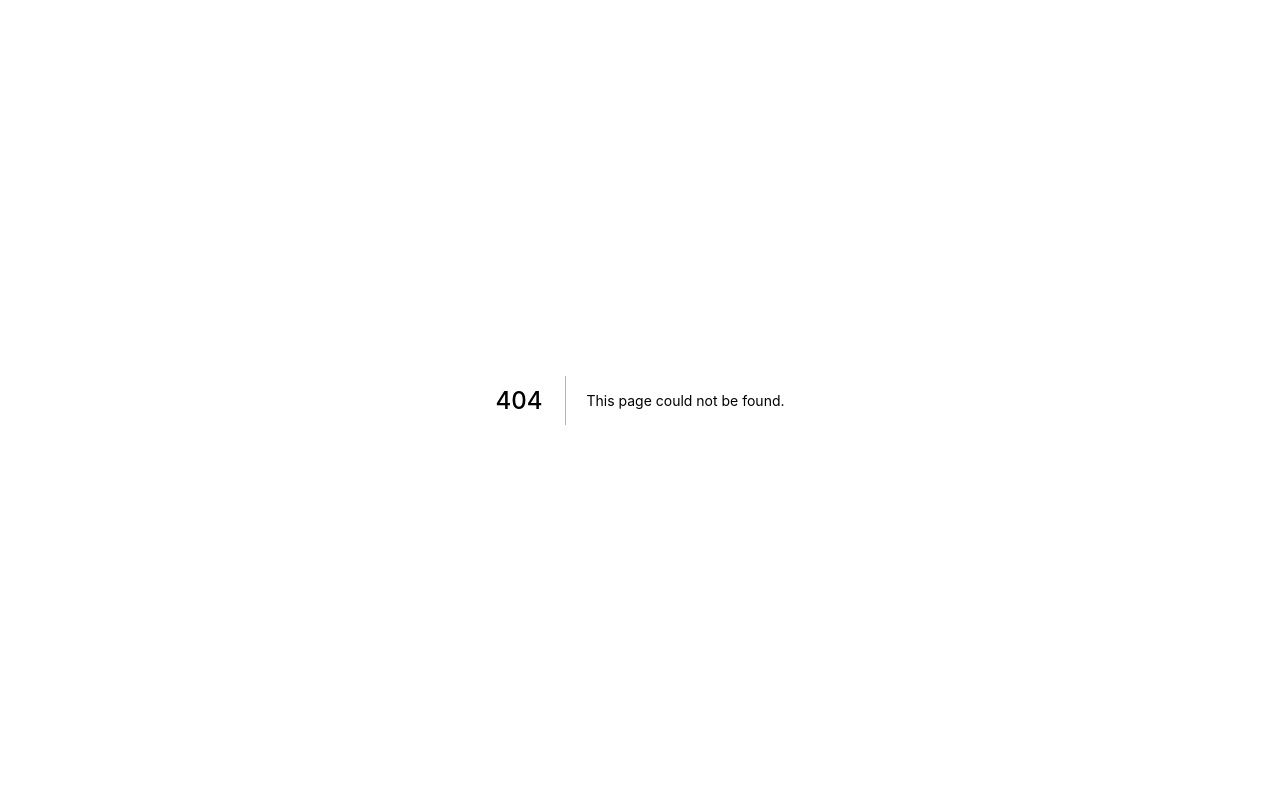
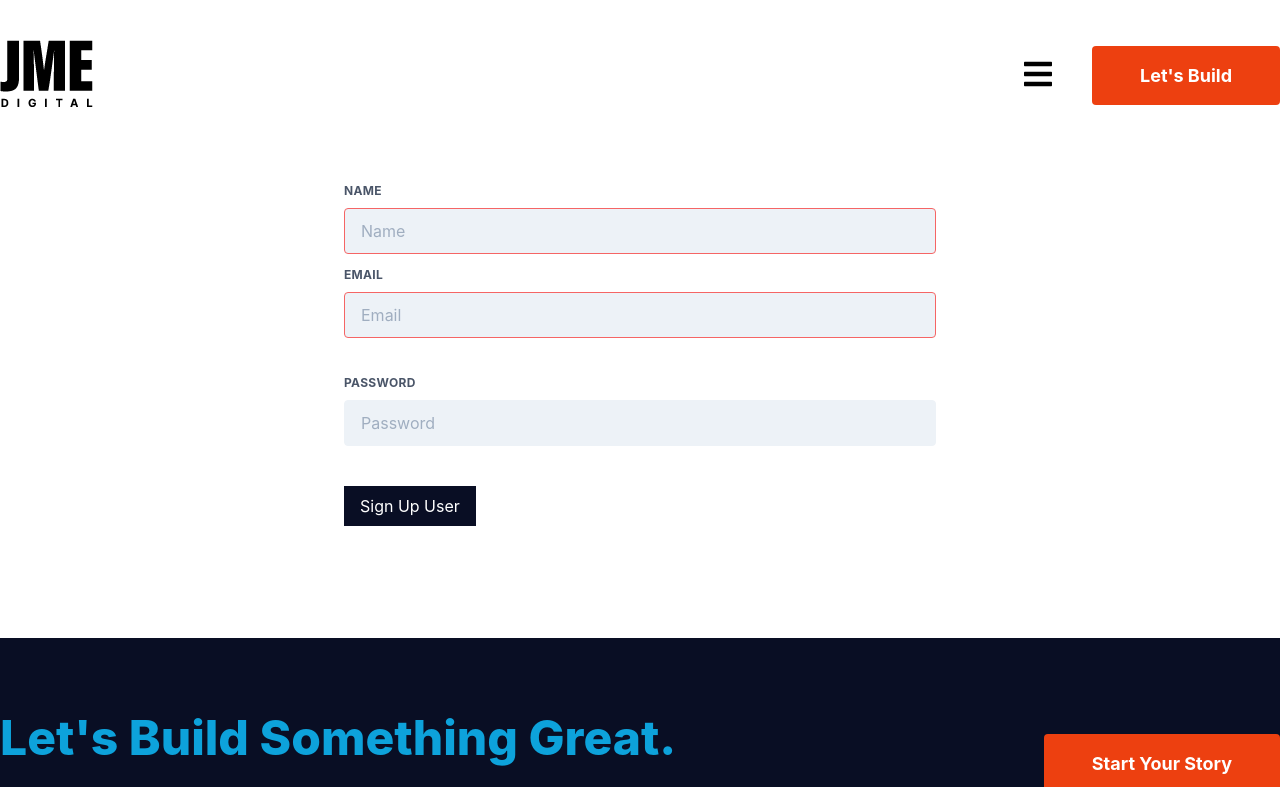
Before and after one commit to jmechristian/jmechristiandigital-next, a Next.js app: page /signup in a window 1280 px wide. Before the commit this address had no page. Shown: the top 787 px of the page. Built offline with nearby package versions, Linux system fonts and the light colour scheme; a web font is replaced by a local one.

Commit message:
register users

```diff
--- a/components/Portal/LoginForm.js
+++ b/components/Portal/LoginForm.js
@@ -1,4 +1,4 @@
-import React, { useCallback, useContext } from 'react';
+import React from 'react';
 
 const LoginForm = () => {
   return (
--- /dev/null
+++ b/components/Portal/SignUpForm.js
@@ -0,0 +1,91 @@
+import React, { useState } from 'react';
+import Link from 'next/link';
+import axios from 'axios';
+import { handleLogin } from '../../utils/auth';
+
+const INITIAL_USER = {
+  name: '',
+  email: '',
+  password: ''
+};
+
+const SignUpForm = () => {
+  const [user, setUser] = useState(INITIAL_USER);
+
+  const handleChange = event => {
+    const { name, value } = event.target;
+    setUser(prevState => ({ ...prevState, [name]: value }));
+  };
+
+  const handleSubmit = async event => {
+    event.preventDefault();
+
+    try {
+      const payload = { ...user };
+      const response = await axios.post(
+        'http://localhost:3000/api/signup',
+        payload
+      );
+      handleLogin(response.data);
+    } catch (error) {
+      console.error(error);
+    }
+  };
+
+  return (
+    <form onSubmit={handleSubmit} className='w-full'>
+      <div className='flex flex-wrap -mx-3 mb-6'>
+        <div className='w-full px-3 mb-2 md:mb-0'>
+          <label className='block uppercase tracking-wide text-gray-700 text-xs font-bold mb-2'>
+            Name
+          </label>
+          <input
+            className='appearance-none block w-full bg-gray-200 text-gray-700 border border-red-500 rounded py-3 px-4 mb-3 leading-tight focus:outline-none focus:bg-white'
+            id='grid-first-name'
+            type='text'
+            name='name'
+            placeholder='Name'
+            value={user.name}
+            onChange={handleChange}
+            required={true}
+          />
+        </div>
+        <div className='w-full px-3 mb-2 md:mb-0'>
+          <label className='block uppercase tracking-wide text-gray-700 text-xs font-bold mb-2'>
+            Email
+          </label>
+          <input
+            className='appearance-none block w-full bg-gray-200 text-gray-700 border border-red-500 rounded py-3 px-4 mb-3 leading-tight focus:outline-none focus:bg-white'
+            id='grid-email'
+            type='email'
+            name='email'
+            placeholder='Email'
+            value={user.email}
+            onChange={handleChange}
+            required={true}
+          />
+        </div>
+      </div>
+      <div className='flex flex-wrap -mx-3 mb-6'>
+        <div className='w-full px-3 mb-2 md:mb-0'>
+          <label className='block uppercase tracking-wide text-gray-700 text-xs font-bold mb-2'>
+            Password
+          </label>
+          <input
+            className='appearance-none block w-full bg-gray-200 text-gray-700 border border-gray-200 rounded py-3 px-4 leading-tight focus:outline-none focus:bg-white focus:border-gray-500 mb-4'
+            name='password'
+            type='password'
+            placeholder='Password'
+            value={user.password}
+            onChange={handleChange}
+          />
+        </div>
+      </div>
+      <button className='bg-primary hover:bg-lowlight text-white hover:text-primary py-2 px-4'>
+        Sign Up User
+      </button>
+    </form>
+  );
+};
+
+export default SignUpForm;
--- /dev/null
+++ b/models/User.js
@@ -0,0 +1,33 @@
+import mongoose from 'mongoose';
+
+const { String } = mongoose.Schema.Types;
+
+const UserSchema = new mongoose.Schema(
+  {
+    name: {
+      type: String,
+      required: true
+    },
+    email: {
+      type: String,
+      required: true,
+      unique: true
+    },
+    password: {
+      type: String,
+      required: true,
+      select: false
+    },
+    role: {
+      type: String,
+      required: true,
+      default: 'user',
+      enum: ['user', 'admin', 'root']
+    }
+  },
+  {
+    timestamps: true
+  }
+);
+
+export default mongoose.models.User || mongoose.model('User', UserSchema);
--- a/package.json
+++ b/package.json
@@ -12,7 +12,10 @@
     "@fortawesome/react-fontawesome": "^0.1.7",
     "@zeit/next-css": "^1.0.1",
     "axios": "^0.19.0",
+    "bcrypt": "^3.0.7",
     "emailjs-com": "^2.4.1",
+    "js-cookie": "^2.2.1",
+    "jsonwebtoken": "^8.5.1",
     "mongoose": "^5.7.11",
     "next": "latest",
     "react": "^16.7.0",
--- /dev/null
+++ b/pages/api/signup.js
@@ -0,0 +1,35 @@
+import connectDb from '../../utils/connectDb';
+import User from '../../models/User';
+import bcrypt from 'bcrypt';
+import jwt from 'jsonwebtoken';
+
+connectDb();
+
+export default async (req, res) => {
+  const { name, email, password } = req.body;
+  try {
+    // 1) Check to see if the user already exists in the db
+    const user = await User.findOne({ email });
+    if (user) {
+      return res.status(422).send(`User already exists with email ${email}`);
+    }
+    // 2) --if not, hash their password
+    const hash = await bcrypt.hash(password, 10);
+    // 3) create user
+    const newUser = await new User({
+      name,
+      email,
+      password: hash
+    }).save();
+    console.log({ newUser });
+    // 4) create token for the new user
+    const token = jwt.sign({ userId: newUser._id }, process.env.JWT_SECRET, {
+      expiresIn: '7d'
+    });
+    // 5) send back token
+    res.status(201).json(token);
+  } catch (error) {
+    console.error(error);
+    res.status(500).send('Error signing up user. Please try again later');
+  }
+};
--- /dev/null
+++ b/pages/signup.js
@@ -0,0 +1,18 @@
+import React from 'react';
+import SignUpForm from '../components/Portal/SignUpForm';
+import Header from '../components/_App/Header';
+
+const signup = () => {
+  return (
+    <div>
+      <Header />
+      <div className='container flex justify-center p-12'>
+        <div className='w-1/2 self-center flex'>
+          <SignUpForm />
+        </div>
+      </div>
+    </div>
+  );
+};
+
+export default signup;
--- /dev/null
+++ b/utils/auth.js
@@ -0,0 +1,7 @@
+import cookie from 'js-cookie';
+import Router from 'next/router';
+
+export function handleLogin(token) {
+  cookie.set('token', token);
+  Router.push('/account');
+}
```
Also changed, not shown: 1 other file (tests, documents, lock files or other folders).
